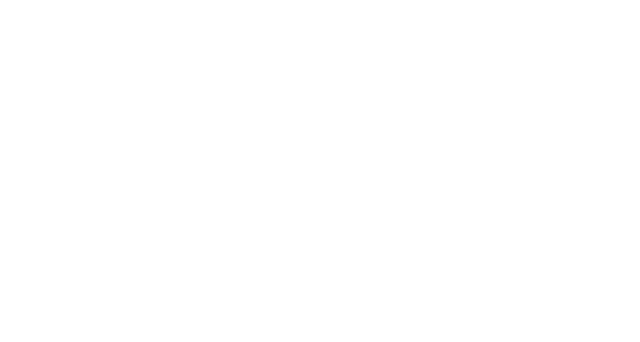
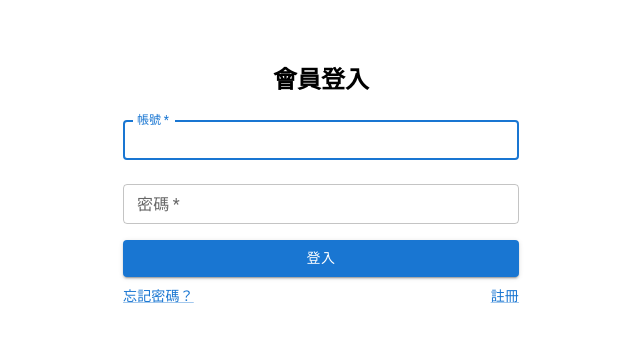
Before and after one commit to ZS-Yang-TW/PythonLearningClubWebsite, a React (Create React App) app in the folder frontend/: page /login in a window 1280 px wide. Before the commit this address had no page. Shown: the top 342 px of the page, without its empty margins (319-959 px from the left). Built offline with nearby package versions, Linux system fonts and the light colour scheme.

Commit message:
⭐ feat: LoginPage UI

```diff
--- a/frontend/src/App.tsx
+++ b/frontend/src/App.tsx
@@ -1,11 +1,13 @@
 import './App.css';
 import { Routes, Route } from 'react-router-dom'
 import { HomePage } from './pages/home-page/HomePage'
+import { LoginPage } from './pages/login-page/LoginPage'
 
 function App() {
   return (
     <Routes>
-      <Route path="/home" element={<HomePage />} />
+      <Route path="/" element={<HomePage />} />
+      <Route path="/login" element={<LoginPage />} />
     </Routes>
   );
 }
--- /dev/null
+++ b/frontend/src/pages/login-page/LoginPage.tsx
@@ -0,0 +1,81 @@
+import React, { useState } from 'react';
+import { TextField, Button, Container, Typography, Box, Link, Grid, Stack } from '@mui/material';
+
+export const LoginPage = () => {
+    const [username, setUsername] = useState('');
+    const [password, setPassword] = useState('');
+
+    const handleLogin = (event: React.FormEvent<HTMLFormElement>) => {
+      event.preventDefault(); // 防止表單提交導致頁面刷新
+      console.log('Username:', username, 'Password:', password);
+      // 實際應用中這裡會有驗證邏輯
+    };
+
+    return (
+      <Container component="main" maxWidth="xs">
+        <Box
+          sx={{
+            marginTop: 8,
+            display: 'flex',
+            flexDirection: 'column',
+            alignItems: 'center',
+          }}
+        >
+          <Typography component="h1" variant="h5" sx={{ fontWeight: 'bold' }}>
+            會員登入
+          </Typography>
+
+          <Box component="form" noValidate sx={{ mt: 1 }} onSubmit={handleLogin}>
+            <TextField
+              margin="normal"
+              required
+              fullWidth
+              id="username"
+              label="帳號"
+              name="username"
+              autoComplete="username"
+              autoFocus
+              value={username}
+              size='small'
+              onChange={e => setUsername(e.target.value)}
+            />
+            <TextField
+              margin="normal"
+              required
+              fullWidth
+              name="password"
+              label="密碼"
+              type="password"
+              id="password"
+              autoComplete="current-password"
+              value={password}
+              size='small'
+              onChange={e => setPassword(e.target.value)}
+            />
+
+            <Button
+              type="submit"
+              fullWidth
+              variant="contained"
+              sx={{ mt: 1, mb: 1 }}
+            >登入
+            </Button>
+          </Box>
+
+            <Grid container justifyContent={'start'}>
+              <Grid item xs>
+                <Link href="#" variant="body2">
+                  忘記密碼？
+                </Link>
+              </Grid>
+              <Grid item>
+                <Link href="#" variant="body2">
+                  {'註冊'}
+                </Link>
+              </Grid>
+            </Grid>
+
+        </Box>
+      </Container>
+    );
+}
```
